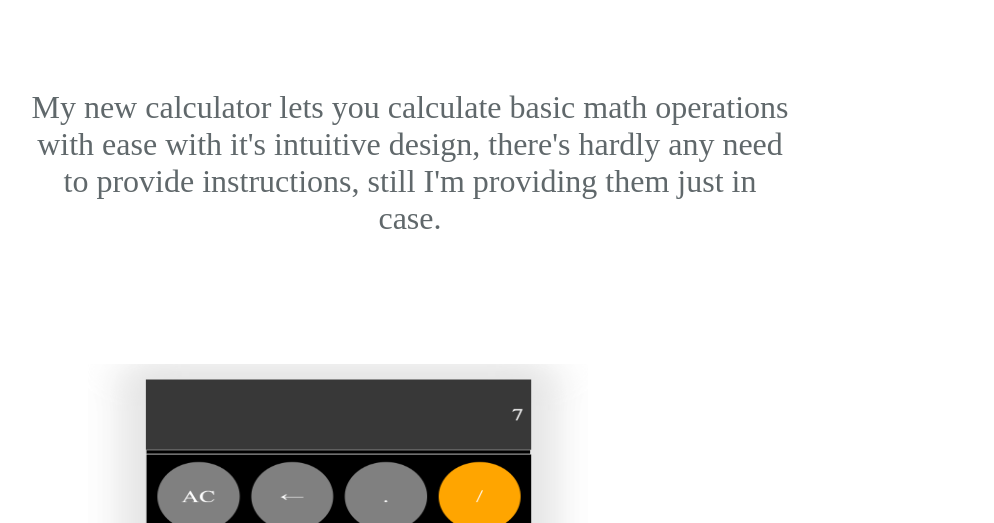
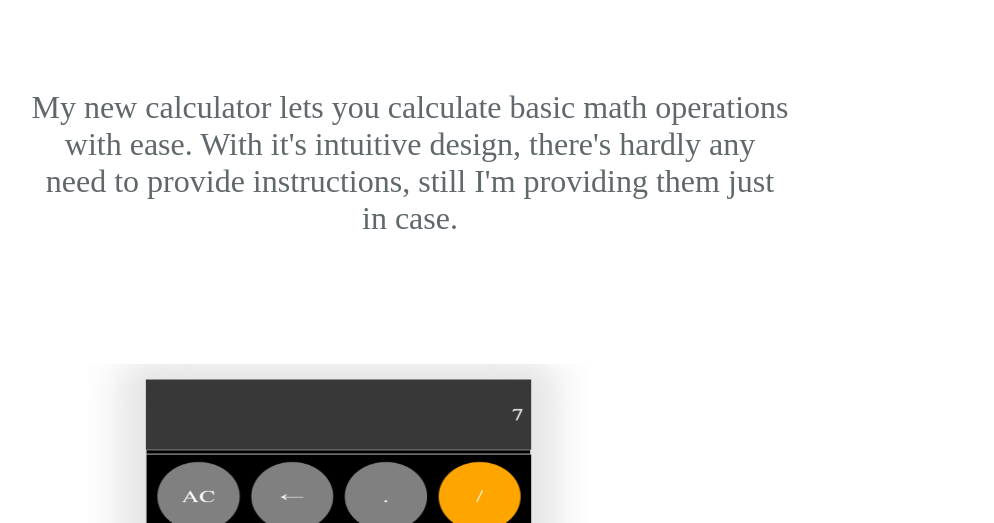
Before and after one commit to milanp19/Calculator_project, a plain HTML site: page index.html in a window 1280 px wide. Shown: the part 245-768 px from the top of the page, without its empty margins (230-1224 px from the left). Drawn offline with Linux system fonts and the light colour scheme; a script that the page names is missing.

Commit message:
fix minor grammar mistake

```diff
--- a/index.html
+++ b/index.html
@@ -9,8 +9,8 @@
 <br>
 
 <div class="info">
-    My new calculator lets you calculate basic math operations with ease
-    with it's intuitive design, there's hardly any need to provide instructions,
+    My new calculator lets you calculate basic math operations with ease.
+    With it's intuitive design, there's hardly any need to provide instructions,
     still I'm providing them just in case.
 </div>
 <div class = "imgcon">
```
